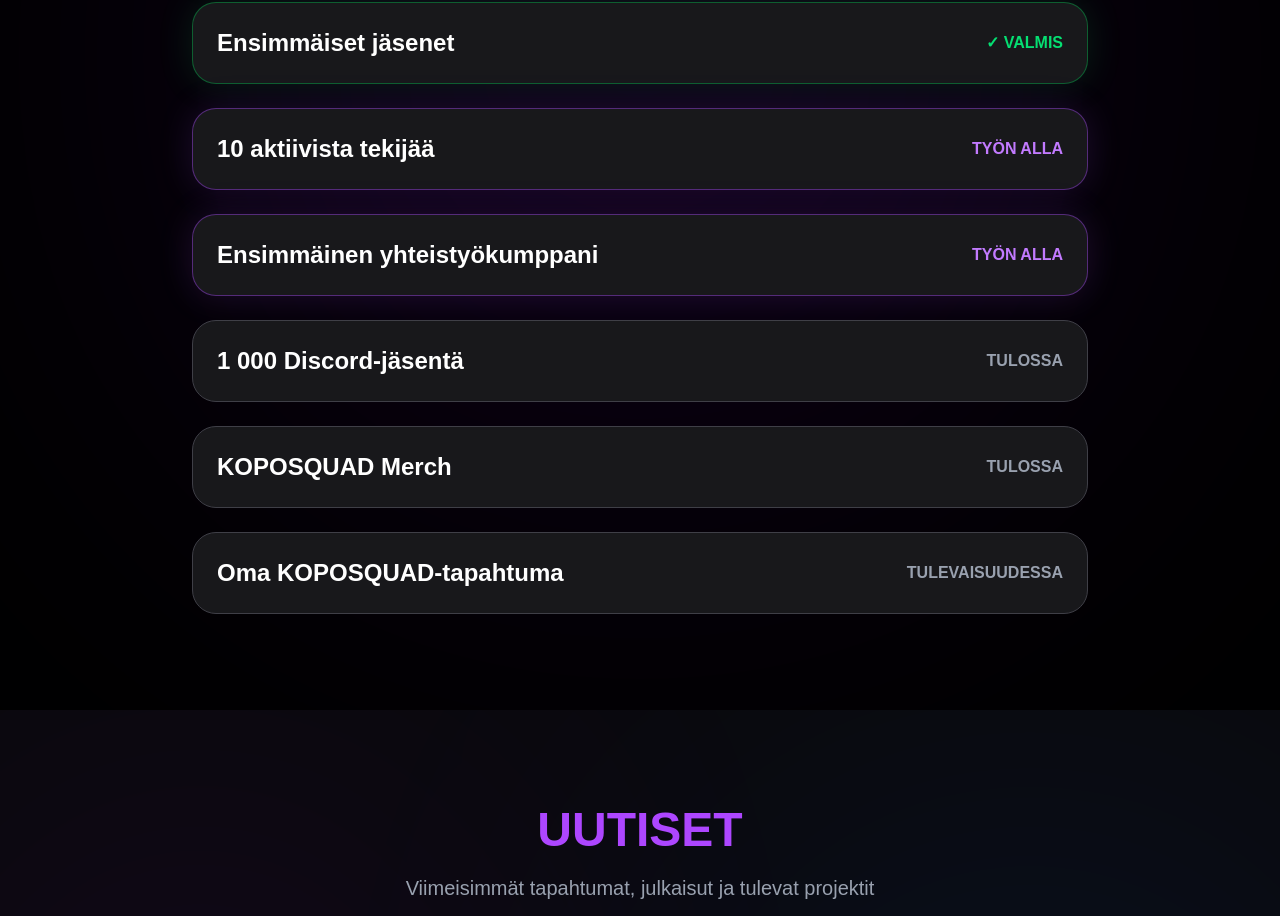
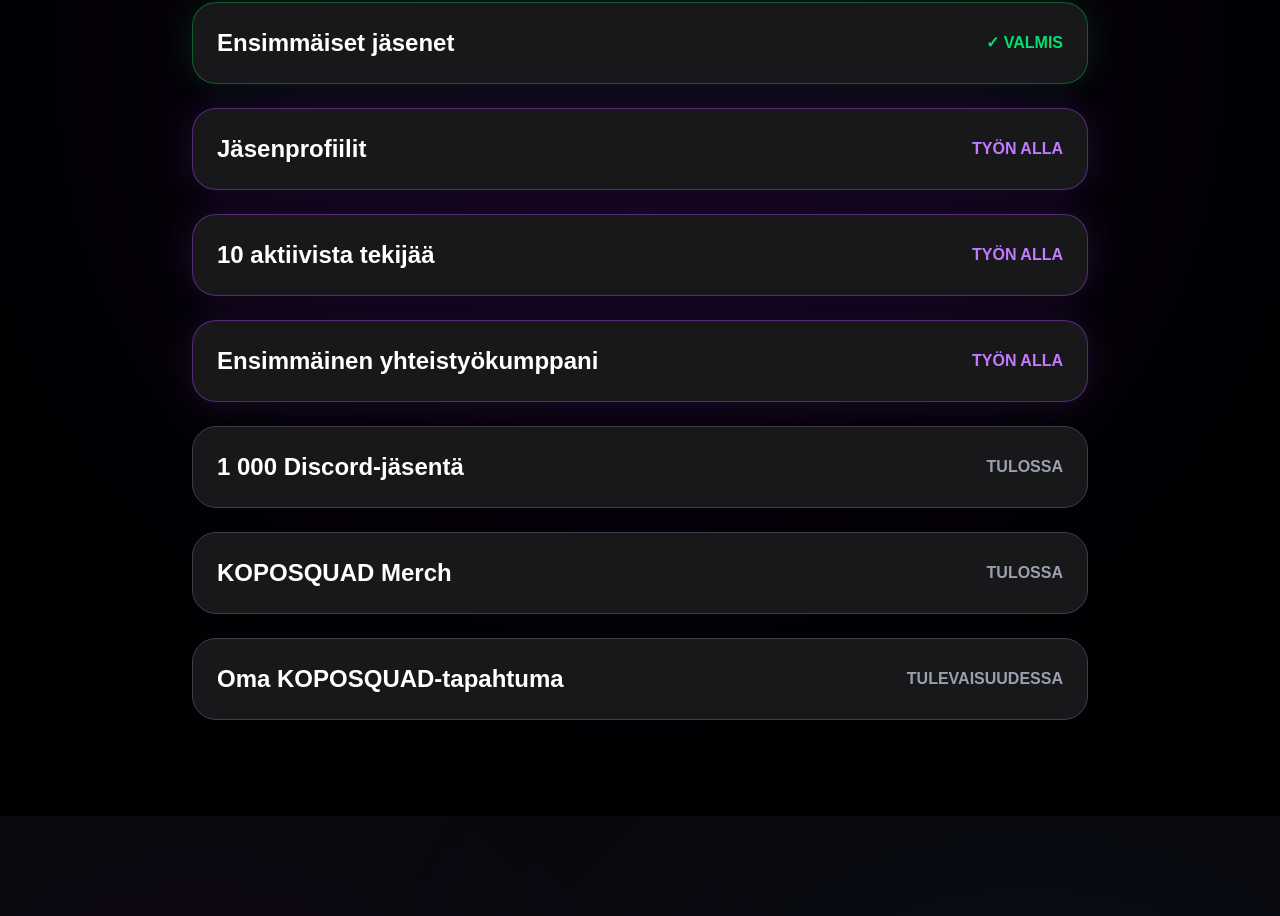
Before and after one commit to KopoStream/koposquad, a Next.js app: page / in a window 1280 px wide. Shown: the part 4900-5816 px from the top of the page. Built offline with nearby package versions, Linux system fonts and the light colour scheme; no server answers.

Commit message:
Add roadmap item for member profiles

```diff
--- a/app/page.tsx
+++ b/app/page.tsx
@@ -1007,6 +1007,18 @@
   <div className="bg-zinc-900 border border-purple-500/40 rounded-3xl p-6 shadow-[0_0_35px_rgba(168,85,247,0.15)]">
     <div className="flex justify-between items-center">
       <h3 className="text-2xl font-bold">
+        {language === "fi" ? "Jäsenprofiilit" : "Member profiles"}
+      </h3>
+
+      <span className="text-purple-400 font-bold">
+        {language === "fi" ? "TYÖN ALLA" : "IN PROGRESS"}
+      </span>
+    </div>
+  </div>
+
+  <div className="bg-zinc-900 border border-purple-500/40 rounded-3xl p-6 shadow-[0_0_35px_rgba(168,85,247,0.15)]">
+    <div className="flex justify-between items-center">
+      <h3 className="text-2xl font-bold">
         {language === "fi" ? "10 aktiivista tekijää" : "10 active creators"}
       </h3>
 
```
Lines whose indentation alone changed are shown as unchanged.
